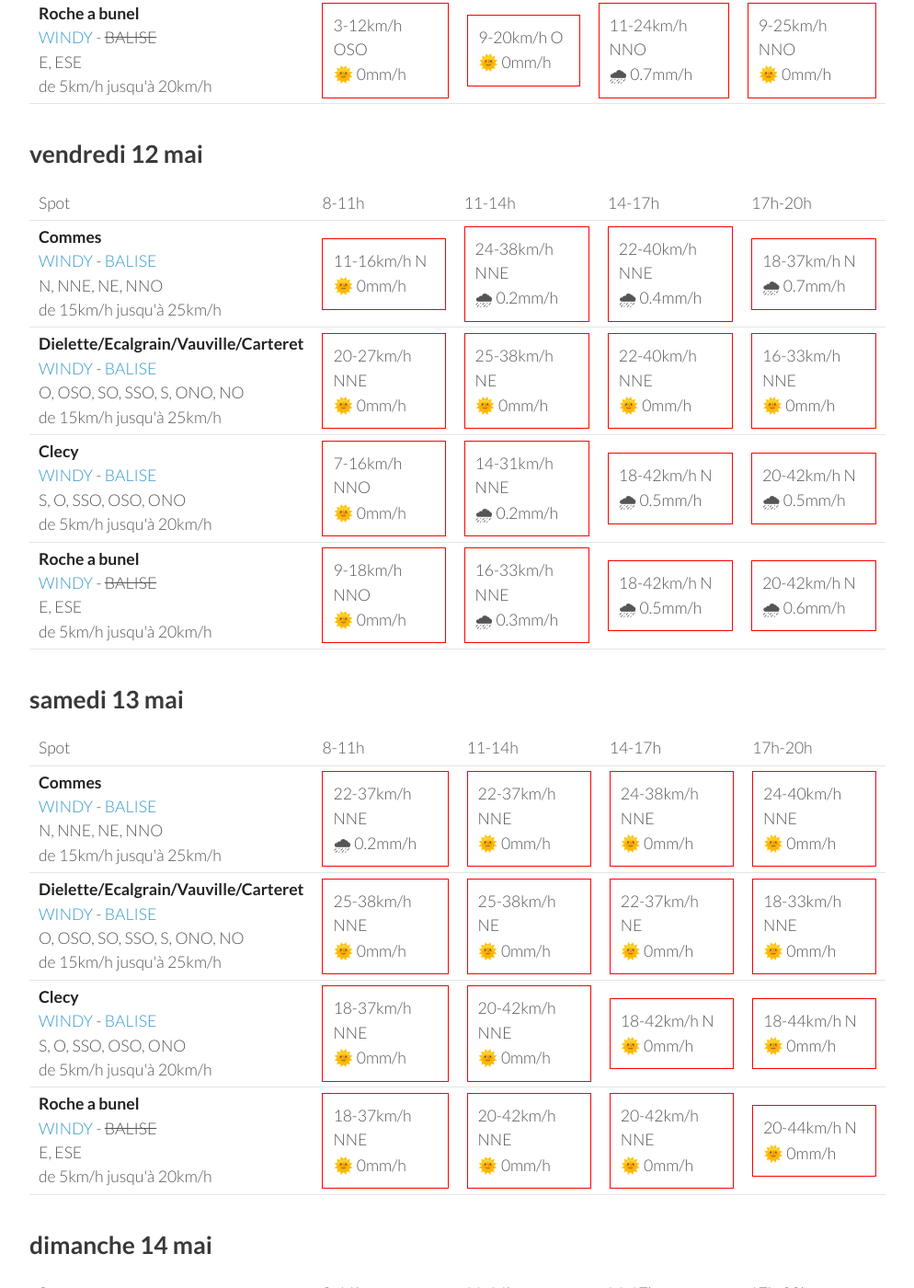
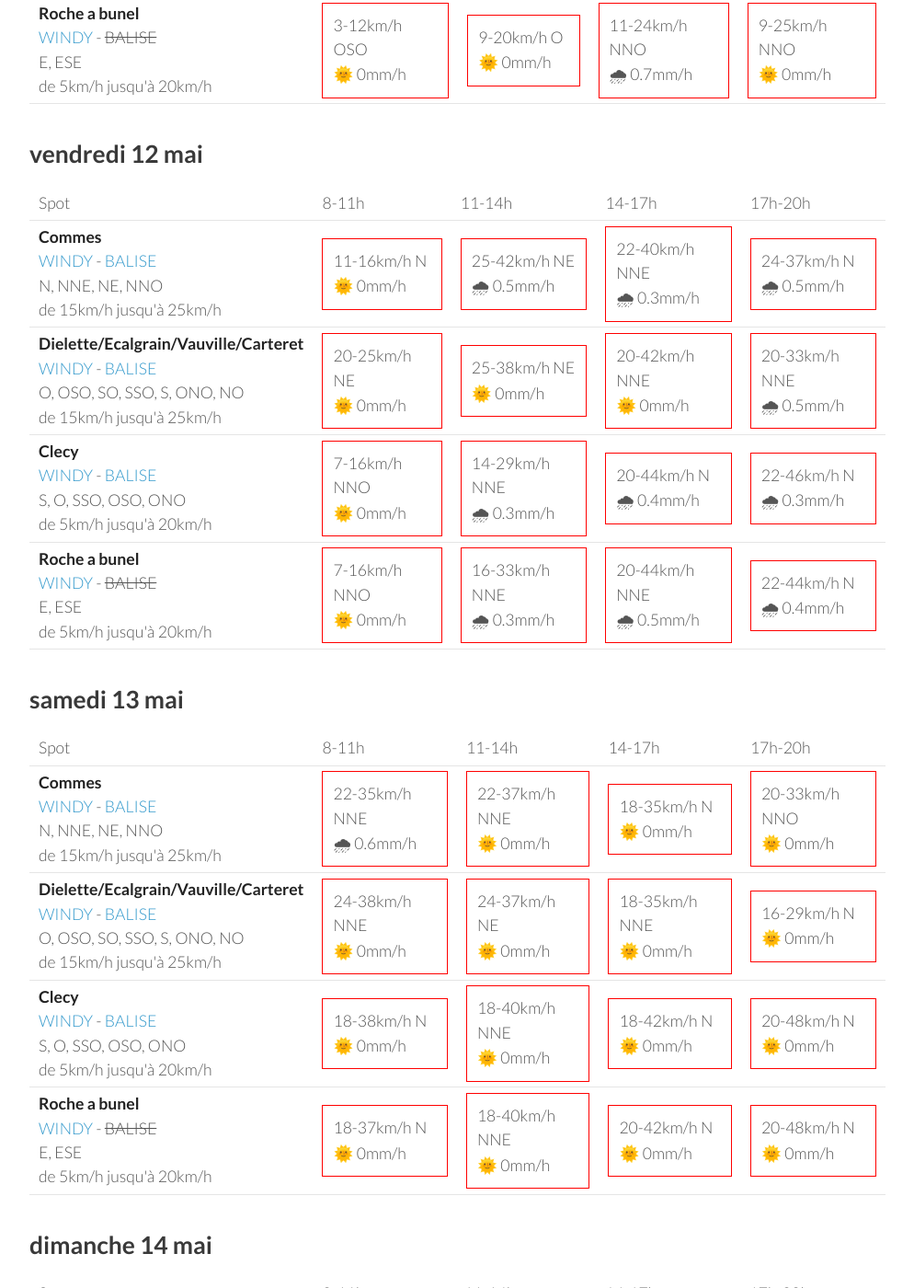
Before and after one commit to parapente-dans-le-nord/parapente-dans-le-nord.github.io, a Jekyll site: the page built from normandie.markdown, in a window 1280 px wide and 1400 px high, scrolled down 1317 px. Shown: the whole window at 92% size, without its empty margins (26-1020 px from the left). Built offline with Jekyll 4.4.1, drawn with Linux system fonts in a browser that asks for light colours; some of the changed text lies outside the part shown.

Commit message:
update index.markdown

```diff
--- a/normandie.markdown
+++ b/normandie.markdown
@@ -133,19 +133,19 @@ page mise à jour le mercredi 10 mai 13:46
         <td><strong>Commes</strong><br><a href="https://windy.com/49.346/-0.726?48.936,-0.726,8">WINDY</a> - <span class=""><a href="http://www.balisemeteo.com/balise.php?idBalise=158">BALISE</a> </span><br> <span class="vent-favorable">N, NNE, NE, NNO</span><br><span class="force-vent">de 15km/h jusqu'à 25km/h</span> </td>
 
             <td><div class="not-flyable"><p>11-16km/h N</p><p>🌞 0mm/h</p></div></td>
-            <td><div class="not-flyable"><p>24-38km/h NNE</p><p>🌧 0.2mm/h</p></div></td>
-            <td><div class="not-flyable"><p>22-40km/h NNE</p><p>🌧 0.4mm/h</p></div></td>
-            <td><div class="not-flyable"><p>18-37km/h N</p><p>🌧 0.7mm/h</p></div></td>
+            <td><div class="not-flyable"><p>25-42km/h NE</p><p>🌧 0.5mm/h</p></div></td>
+            <td><div class="not-flyable"><p>22-40km/h NNE</p><p>🌧 0.3mm/h</p></div></td>
+            <td><div class="not-flyable"><p>24-37km/h N</p><p>🌧 0.5mm/h</p></div></td>
 
 
     </tr>
 <tr>
         <td><strong>Dielette/Ecalgrain/Vauville/Carteret</strong><br><a href="https://windy.com/49.650/-1.856?49.243,-1.856,8">WINDY</a> - <span class=""><a href="http://www.balisemeteo.com/balise.php?idBalise=81">BALISE</a> </span><br> <span class="vent-favorable">O, OSO, SO, SSO, S, ONO, NO</span><br><span class="force-vent">de 15km/h jusqu'à 25km/h</span> </td>
 
-            <td><div class="not-flyable"><p>20-27km/h NNE</p><p>🌞 0mm/h</p></div></td>
+            <td><div class="not-flyable"><p>20-25km/h NE</p><p>🌞 0mm/h</p></div></td>
             <td><div class="not-flyable"><p>25-38km/h NE</p><p>🌞 0mm/h</p></div></td>
-            <td><div class="not-flyable"><p>22-40km/h NNE</p><p>🌞 0mm/h</p></div></td>
-            <td><div class="not-flyable"><p>16-33km/h NNE</p><p>🌞 0mm/h</p></div></td>
+            <td><div class="not-flyable"><p>20-42km/h NNE</p><p>🌞 0mm/h</p></div></td>
+            <td><div class="not-flyable"><p>20-33km/h NNE</p><p>🌧 0.5mm/h</p></div></td>
 
 
     </tr>
@@ -153,19 +153,19 @@ page mise à jour le mercredi 10 mai 13:46
         <td><strong>Clecy</strong><br><a href="https://windy.com/48.929/-0.470?48.516,-0.470,8">WINDY</a> - <span class=""><a href="http://www.balisemeteo.com/balise.php?idBalise=122">BALISE</a> </span><br> <span class="vent-favorable">S, O, SSO, OSO, ONO</span><br><span class="force-vent">de 5km/h jusqu'à 20km/h</span> </td>
 
             <td><div class="not-flyable"><p>7-16km/h NNO</p><p>🌞 0mm/h</p></div></td>
-            <td><div class="not-flyable"><p>14-31km/h NNE</p><p>🌧 0.2mm/h</p></div></td>
-            <td><div class="not-flyable"><p>18-42km/h N</p><p>🌧 0.5mm/h</p></div></td>
-            <td><div class="not-flyable"><p>20-42km/h N</p><p>🌧 0.5mm/h</p></div></td>
+            <td><div class="not-flyable"><p>14-29km/h NNE</p><p>🌧 0.3mm/h</p></div></td>
+            <td><div class="not-flyable"><p>20-44km/h N</p><p>🌧 0.4mm/h</p></div></td>
+            <td><div class="not-flyable"><p>22-46km/h N</p><p>🌧 0.3mm/h</p></div></td>
 
 
     </tr>
 <tr>
         <td><strong>Roche a bunel</strong><br><a href="https://windy.com/48.993/-0.499?48.580,-0.499,8">WINDY</a> - <span class="no-balise"> BALISE </span><br> <span class="vent-favorable">E, ESE</span><br><span class="force-vent">de 5km/h jusqu'à 20km/h</span> </td>
 
-            <td><div class="not-flyable"><p>9-18km/h NNO</p><p>🌞 0mm/h</p></div></td>
+            <td><div class="not-flyable"><p>7-16km/h NNO</p><p>🌞 0mm/h</p></div></td>
             <td><div class="not-flyable"><p>16-33km/h NNE</p><p>🌧 0.3mm/h</p></div></td>
-            <td><div class="not-flyable"><p>18-42km/h N</p><p>🌧 0.5mm/h</p></div></td>
-            <td><div class="not-flyable"><p>20-42km/h N</p><p>🌧 0.6mm/h</p></div></td>
+            <td><div class="not-flyable"><p>20-44km/h NNE</p><p>🌧 0.5mm/h</p></div></td>
+            <td><div class="not-flyable"><p>22-44km/h N</p><p>🌧 0.4mm/h</p></div></td>
 
 
     </tr>
@@ -188,40 +188,40 @@ page mise à jour le mercredi 10 mai 13:46
 <tr>
         <td><strong>Commes</strong><br><a href="https://windy.com/49.346/-0.726?48.936,-0.726,8">WINDY</a> - <span class=""><a href="http://www.balisemeteo.com/balise.php?idBalise=158">BALISE</a> </span><br> <span class="vent-favorable">N, NNE, NE, NNO</span><br><span class="force-vent">de 15km/h jusqu'à 25km/h</span> </td>
 
-            <td><div class="not-flyable"><p>22-37km/h NNE</p><p>🌧 0.2mm/h</p></div></td>
+            <td><div class="not-flyable"><p>22-35km/h NNE</p><p>🌧 0.6mm/h</p></div></td>
             <td><div class="not-flyable"><p>22-37km/h NNE</p><p>🌞 0mm/h</p></div></td>
-            <td><div class="not-flyable"><p>24-38km/h NNE</p><p>🌞 0mm/h</p></div></td>
-            <td><div class="not-flyable"><p>24-40km/h NNE</p><p>🌞 0mm/h</p></div></td>
+            <td><div class="not-flyable"><p>18-35km/h N</p><p>🌞 0mm/h</p></div></td>
+            <td><div class="not-flyable"><p>20-33km/h NNO</p><p>🌞 0mm/h</p></div></td>
 
 
     </tr>
 <tr>
         <td><strong>Dielette/Ecalgrain/Vauville/Carteret</strong><br><a href="https://windy.com/49.650/-1.856?49.243,-1.856,8">WINDY</a> - <span class=""><a href="http://www.balisemeteo.com/balise.php?idBalise=81">BALISE</a> </span><br> <span class="vent-favorable">O, OSO, SO, SSO, S, ONO, NO</span><br><span class="force-vent">de 15km/h jusqu'à 25km/h</span> </td>
 
-            <td><div class="not-flyable"><p>25-38km/h NNE</p><p>🌞 0mm/h</p></div></td>
-            <td><div class="not-flyable"><p>25-38km/h NE</p><p>🌞 0mm/h</p></div></td>
-            <td><div class="not-flyable"><p>22-37km/h NE</p><p>🌞 0mm/h</p></div></td>
-            <td><div class="not-flyable"><p>18-33km/h NNE</p><p>🌞 0mm/h</p></div></td>
+            <td><div class="not-flyable"><p>24-38km/h NNE</p><p>🌞 0mm/h</p></div></td>
+            <td><div class="not-flyable"><p>24-37km/h NE</p><p>🌞 0mm/h</p></div></td>
+            <td><div class="not-flyable"><p>18-35km/h NNE</p><p>🌞 0mm/h</p></div></td>
+            <td><div class="not-flyable"><p>16-29km/h N</p><p>🌞 0mm/h</p></div></td>
 
 
     </tr>
 <tr>
         <td><strong>Clecy</strong><br><a href="https://windy.com/48.929/-0.470?48.516,-0.470,8">WINDY</a> - <span class=""><a href="http://www.balisemeteo.com/balise.php?idBalise=122">BALISE</a> </span><br> <span class="vent-favorable">S, O, SSO, OSO, ONO</span><br><span class="force-vent">de 5km/h jusqu'à 20km/h</span> </td>
 
-            <td><div class="not-flyable"><p>18-37km/h NNE</p><p>🌞 0mm/h</p></div></td>
-            <td><div class="not-flyable"><p>20-42km/h NNE</p><p>🌞 0mm/h</p></div></td>
+            <td><div class="not-flyable"><p>18-38km/h N</p><p>🌞 0mm/h</p></div></td>
+            <td><div class="not-flyable"><p>18-40km/h NNE</p><p>🌞 0mm/h</p></div></td>
             <td><div class="not-flyable"><p>18-42km/h N</p><p>🌞 0mm/h</p></div></td>
-            <td><div class="not-flyable"><p>18-44km/h N</p><p>🌞 0mm/h</p></div></td>
+            <td><div class="not-flyable"><p>20-48km/h N</p><p>🌞 0mm/h</p></div></td>
 
 
     </tr>
 <tr>
         <td><strong>Roche a bunel</strong><br><a href="https://windy.com/48.993/-0.499?48.580,-0.499,8">WINDY</a> - <span class="no-balise"> BALISE </span><br> <span class="vent-favorable">E, ESE</span><br><span class="force-vent">de 5km/h jusqu'à 20km/h</span> </td>
 
-            <td><div class="not-flyable"><p>18-37km/h NNE</p><p>🌞 0mm/h</p></div></td>
-            <td><div class="not-flyable"><p>20-42km/h NNE</p><p>🌞 0mm/h</p></div></td>
-            <td><div class="not-flyable"><p>20-42km/h NNE</p><p>🌞 0mm/h</p></div></td>
-            <td><div class="not-flyable"><p>20-44km/h N</p><p>🌞 0mm/h</p></div></td>
+            <td><div class="not-flyable"><p>18-37km/h N</p><p>🌞 0mm/h</p></div></td>
+            <td><div class="not-flyable"><p>18-40km/h NNE</p><p>🌞 0mm/h</p></div></td>
+            <td><div class="not-flyable"><p>20-42km/h N</p><p>🌞 0mm/h</p></div></td>
+            <td><div class="not-flyable"><p>20-48km/h N</p><p>🌞 0mm/h</p></div></td>
 
 
     </tr>
```
Also changed, not shown: other parts of normandie.markdown (+1 -1 lines).
